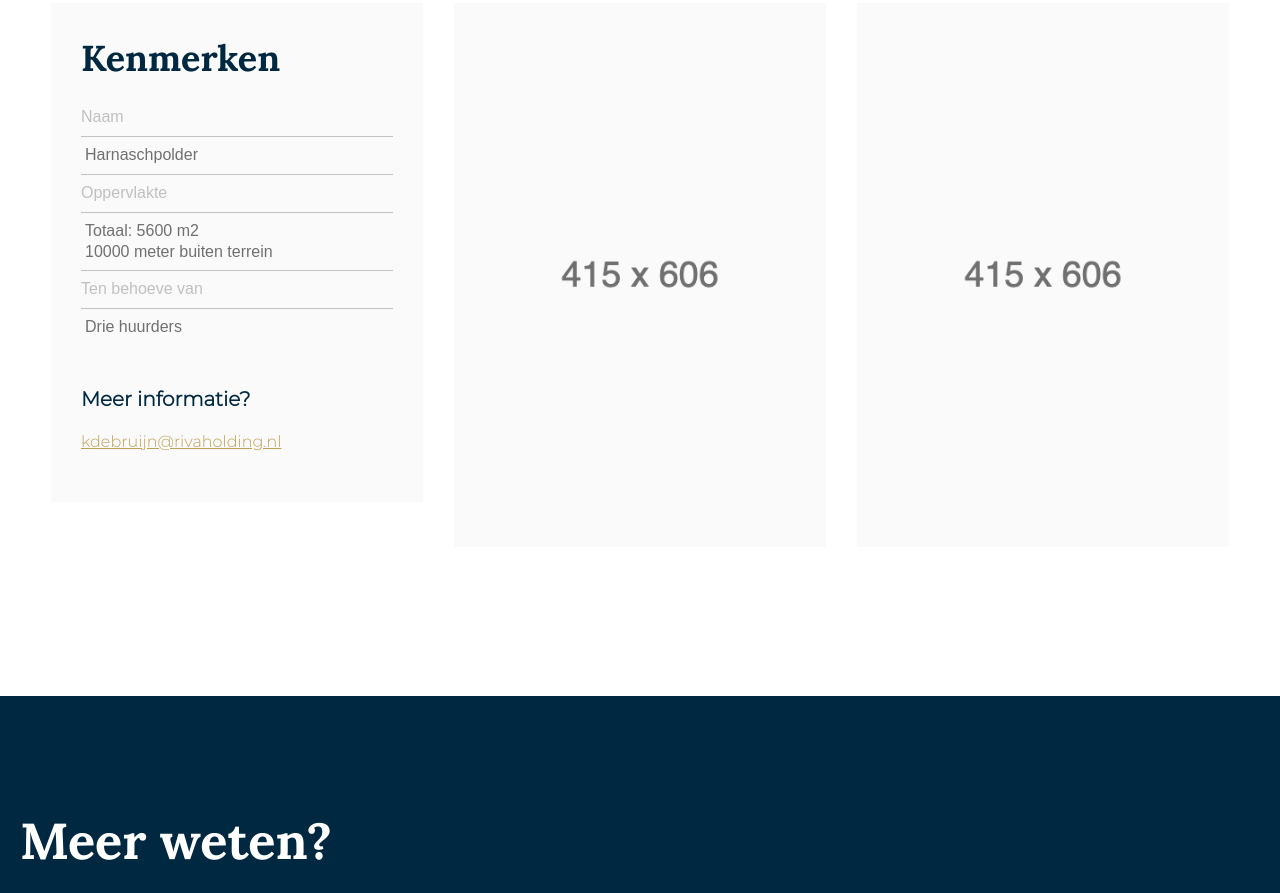
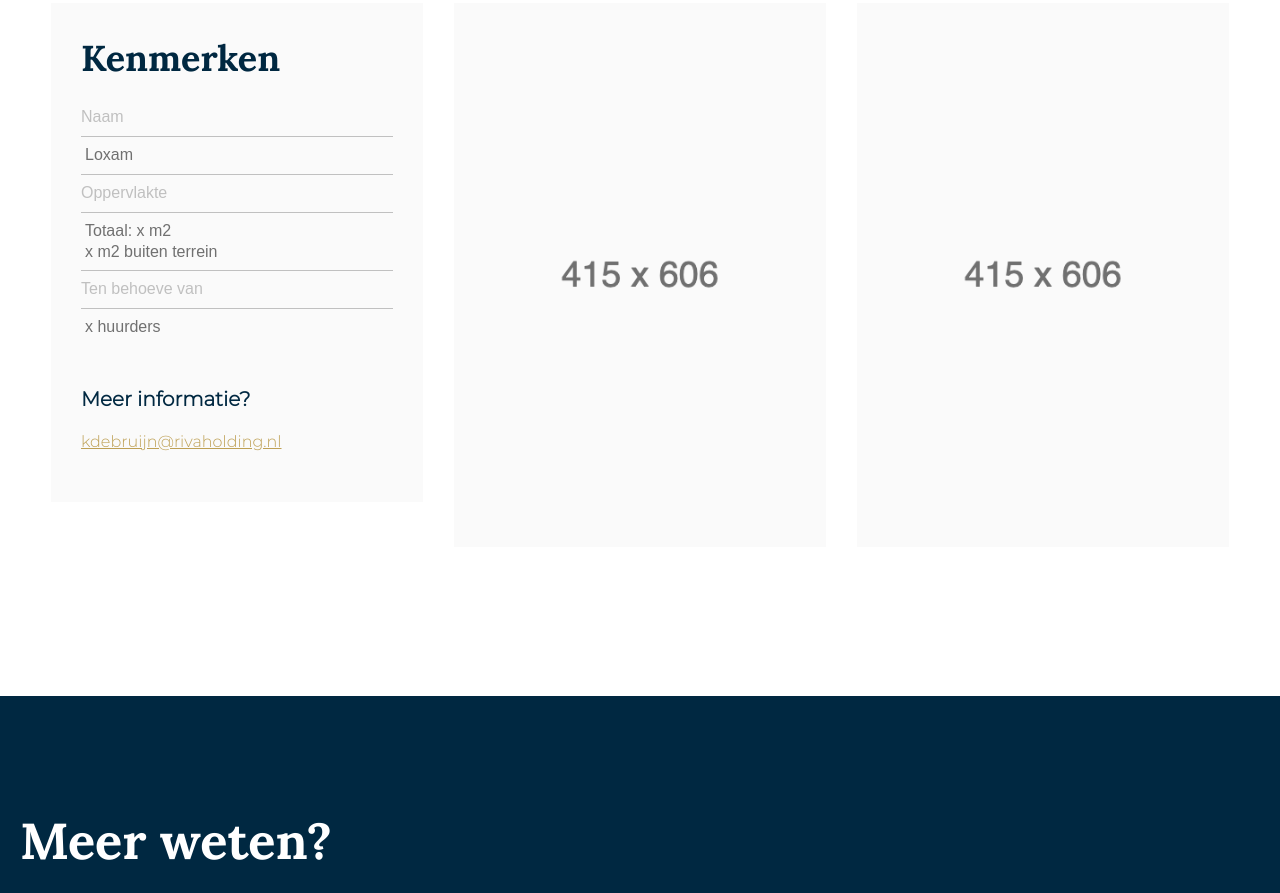
Before and after one commit to sunnydegraaf/riva, a website: page projects/loxam.html in a window 1280 px wide. Shown: the part 1572-2465 px from the top of the page. Drawn offline with Linux system fonts and the light colour scheme; a web font is replaced by a local one.

Commit message:
Updated project info

```diff
--- a/projects/loxam.html
+++ b/projects/loxam.html
@@ -69,12 +69,12 @@
                 <h2>Kenmerken</h2>
                 <dl>
                     <dt>Naam</dt>
-                    <dd class="last">Harnaschpolder</dd>
+                    <dd class="last">Loxam</dd>
                     <dt>Oppervlakte</dt>
-                    <dd>Totaal: 5600 m2</dd>
-                    <dd class="last">10000 meter buiten terrein</dd>
+                    <dd>Totaal: x m2</dd>
+                    <dd class="last">x m2 buiten terrein</dd>
                     <dt>Ten behoeve van</dt>
-                    <dd class="last">Drie huurders</dd>
+                    <dd class="last">x huurders</dd>
                 </dl>
                 <h3 class="more-info">Meer informatie?</h3>
                 <p><a href="mailto:kdebruijn@rivaholding.nl">kdebruijn@rivaholding.nl</a></p>
```
Also changed, not shown: projects/audi.html (+3 -3 lines), projects/hoof.html (+4 -4 lines).
